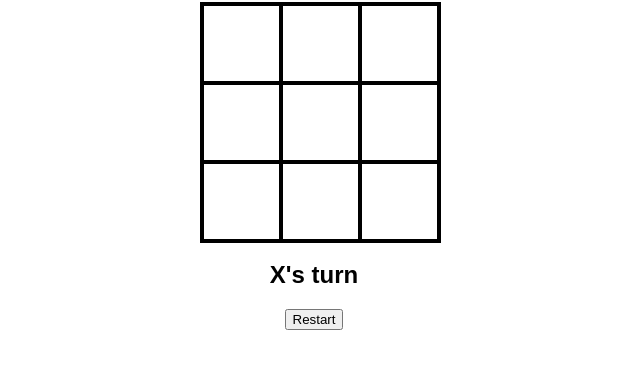
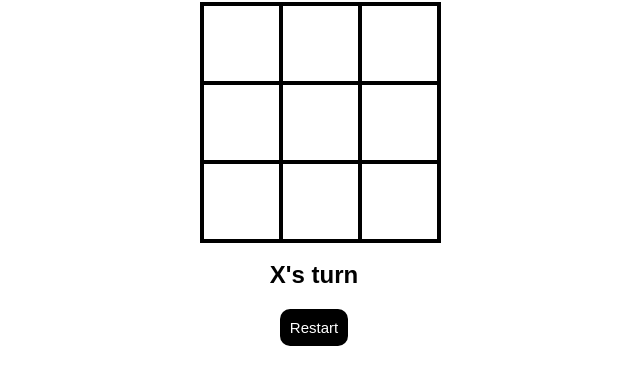
Before and after one commit to Munique-Feitoza/tic_tac_toe_in_js, a plain HTML site: page index.html in a window 1280 px wide. Shown: the part 76-460 px from the top of the page, without its empty margins (326-966 px from the left). Drawn offline with Linux system fonts and the light colour scheme.

Commit message:
Update styles.css

```diff
--- a/styles.css
+++ b/styles.css
@@ -17,3 +17,11 @@
     width: 225px;
     margin: auto;
 }
+#restartBtn {
+    font-size: 15px;
+    background-color: black;
+    border: none;
+    border-radius: 10px;
+    padding: 10px;
+    color: white;
+}
```
